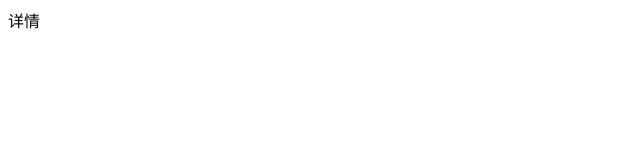
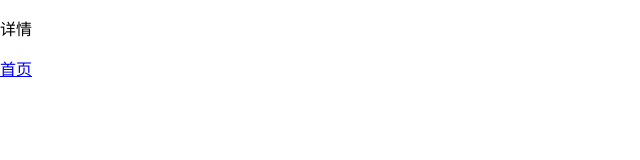
Before and after one commit to lvpangpang/childhood, a React app in the folder client/: page /details in a window 1280 px wide. Shown: the top 160 px of the page, without its empty margins (0-640 px from the left). Built offline with nearby package versions, Linux system fonts and the light colour scheme.

Commit message:
添加转场动画

```diff
--- a/client/package.json
+++ b/client/package.json
@@ -7,6 +7,7 @@
     "react": "^16.13.1",
     "react-dom": "^16.13.1",
     "react-router-dom": "^5.2.0",
+    "react-transition-group": "^4.4.1",
     "typescript": "^4.0.2",
     "webpack-bsv": "^1.4.1"
   },
--- a/client/src/App.tsx
+++ b/client/src/App.tsx
@@ -0,0 +1,14 @@
+import React from 'react';
+
+import RouterConfig from '@/router/index.tsx';
+
+function App() {
+  return (
+    <>
+      <RouterConfig></RouterConfig>
+    </>
+  );
+
+}
+
+export default App;
--- a/client/src/Index.js
+++ b/client/src/Index.js
@@ -1,6 +1,6 @@
 import React from 'react';
 import ReactDOM  from 'react-dom';
 
-import RouterConfig from '@/router/index.tsx';
+import App from './App.tsx';
 
-ReactDOM.render(<RouterConfig />, document.querySelector('#root'));
+ReactDOM.render(<App />, document.querySelector('#root'));
--- a/client/src/pages/details/index.tsx
+++ b/client/src/pages/details/index.tsx
@@ -1,6 +1,10 @@
-import * as React from 'react';
+import React from 'react';
+import { Link } from 'react-router-dom';
 
 function Index() {
-  return <>详情</>
+  return <>
+    <p>详情</p>
+    <Link to='/'>首页</Link>
+  </>
 }
 export default Index;
--- a/client/src/pages/index/index.tsx
+++ b/client/src/pages/index/index.tsx
@@ -1,6 +1,10 @@
-import * as React from 'react';
+import React from 'react';
+import { Link } from 'react-router-dom';
 
 function Index() {
-  return <>首页</>
+  return <>
+    <p>首页</p>
+    <Link to='/details'>详情</Link>
+  </>
 }
 export default Index;
--- /dev/null
+++ b/client/src/router/config.tsx
@@ -0,0 +1,17 @@
+import React from 'react';
+
+const Index = React.lazy(() => import('@/pages/index/index.tsx'));
+const Details = React.lazy(() => import('@/pages/details/index.tsx'));
+
+const RoutesConfig = [
+  {
+    path: '/',
+    component: Index
+  },
+  {
+    path: '/details',
+    component: Details
+  },
+];
+
+export default RoutesConfig;
--- /dev/null
+++ b/client/src/router/index.less
@@ -0,0 +1,58 @@
+.router-wrapper {
+  .router {
+    position: absolute;
+    top: 0;
+    left: 0;
+    width: 100%;
+    height: 100%;
+    overflow-y: auto;
+    overflow-x: hidden;
+    -webkit-overflow-scrolling: touch;
+  }
+}
+
+/* 路由前进时的入场/离场动画 */
+.forward-enter {
+  opacity: 0;
+  transform: translateX(100%);
+}
+
+.forward-enter-active {
+  opacity: 1;
+  transform: translateX(0);
+  transition: all 500ms;
+}
+
+.forward-exit {
+  opacity: 1;
+  transform: translateX(0);
+}
+
+.forward-exit-active {
+  opacity: 0;
+  transform: translateX(-100%);
+  transition: all 500ms;
+}
+
+/* 路由后退时的入场/离场动画 */
+.back-enter {
+  opacity: 0;
+  transform: translateX(-100%);
+}
+
+.back-enter-active {
+  opacity: 1;
+  transform: translateX(0);
+  transition: all 500ms;
+}
+
+.back-exit {
+  opacity: 1;
+  transform: translateX(0);
+}
+
+.back-exit-active {
+  opacity: 0;
+  transform: translate(100%);
+  transition: all 500ms;
+}
--- a/client/src/router/index.tsx
+++ b/client/src/router/index.tsx
@@ -1,26 +1,56 @@
-import * as React from 'react';
-import {Router, Route} from 'react-router-dom';
+import React, {  Suspense } from 'react';
+import {Router, Route, withRouter} from 'react-router-dom';
+
+import {TransitionGroup, CSSTransition} from 'react-transition-group';
 
 import history from '@/tools/createHistory';
+import RoutesConfig from './config.tsx';
+import './index.less';
 
-import Index from '@/pages/index/index.tsx';
-import Details from '@/pages/details/index.tsx';
+const ANIMATION_MAP = {
+  PUSH: 'forward',
+  POP: 'back'
+};
+
+const Routes = withRouter(({location}) => {
+  return (
+    <TransitionGroup
+      className={'router-wrapper'}
+      childFactory={child => React.cloneElement(
+        child,
+        {classNames: ANIMATION_MAP[history.action]}
+      )}
+    >
+      <CSSTransition
+        timeout={300}
+        key={location.pathname}
+      >
+        <div className='router'>
+          <Suspense fallback={<></>}>
+          {
+            RoutesConfig.map((item) => {
+              return <Route
+                exact
+                key={item.path}
+                path={item.path}
+                component={item.component}
+              ></Route>
+            })
+          }
+          </Suspense>
+        </div>
+      </CSSTransition>
+    </TransitionGroup>
+  )
+})
+
+const RoutesList = () => {
+  return (
+    <Router history={history}>
+      <Routes></Routes>
+    </Router>
+  );
+};
 
 
-function RouterConfig() {
-  return <Router history={history}>
-    <Route
-      exact
-      path='/'
-      component={Index}
-    ></Route>
-    <Route
-      path='/details'
-      component={Details}
-    ></Route>
-
-  </Router>;
-}
-
-
-export default RouterConfig;
+export default RoutesList;
--- a/client/src/tools/createHistory.js
+++ b/client/src/tools/createHistory.js
@@ -1,4 +1,4 @@
-import {createBrowserHistory} from 'history'
+import { createBrowserHistory } from 'history'
 
 const history = createBrowserHistory()
 
--- a/client/tsconfig.json
+++ b/client/tsconfig.json
@@ -5,7 +5,9 @@
       "@/*": ["./src/*"]
     },
     "jsx": "react", // 在 .tsx文件里支持JSX
-    "target": "es5"
+    "target": "es5",
+    "esModuleInterop": true,
+    "allowSyntheticDefaultImports": true // 允许导入符合es6模块规范的CommonJS模块
   },
   // 指定一个匹配列表（属于自动指定该路径下的所有ts相关文件）
   "exclude": [
```
